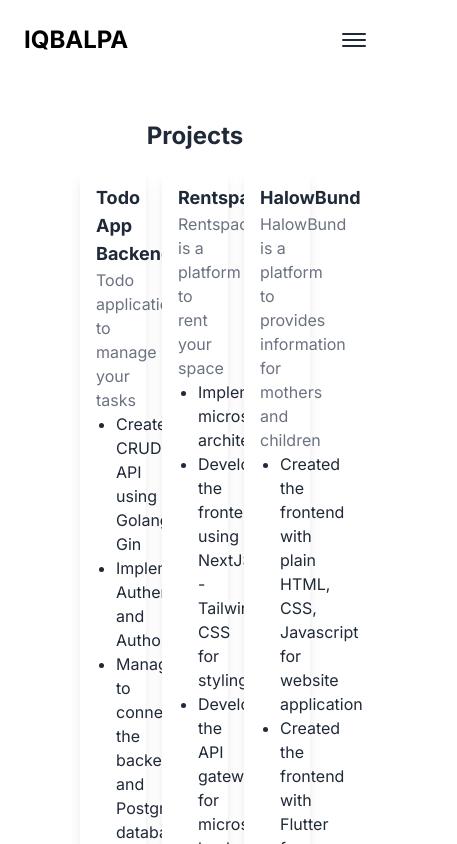
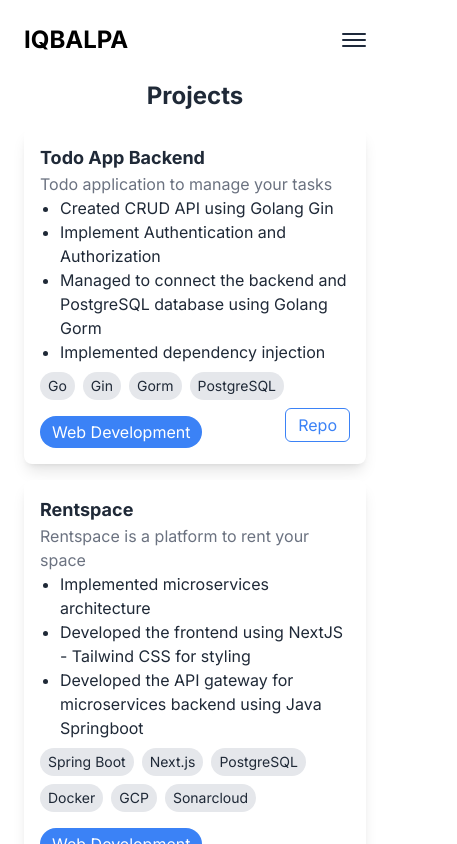
Before and after one commit to iqbalpa/personal-web, a Next.js app: page /projects in a window 390 px wide. Shown: the top 844 px of the page, 457 px wide, since content can reach past the window. Built offline with nearby package versions, Linux system fonts and the light colour scheme.

Commit message:
style(project): implement responsive for project page

```diff
--- a/src/modules/projects/Projects.tsx
+++ b/src/modules/projects/Projects.tsx
@@ -4,9 +4,9 @@
 
 const ProjectsModule: React.FC = () => {
 	return (
-		<div className="flex flex-col justify-center items-center px-20 py-10">
+		<div className="flex flex-col justify-center items-center px-6 pb-10 lg:px-20 lg:py-10">
 			<h1 className="text-2xl font-bold">Projects</h1>
-			<div className="grid grid-cols-3 gap-4 mt-4">
+			<div className="flex flex-col lg:grid lg:grid-cols-3 gap-4 mt-4">
 				{projectItems.map((item, index) => (
 					<ProjectItem key={index} {...item} />
 				))}
```
